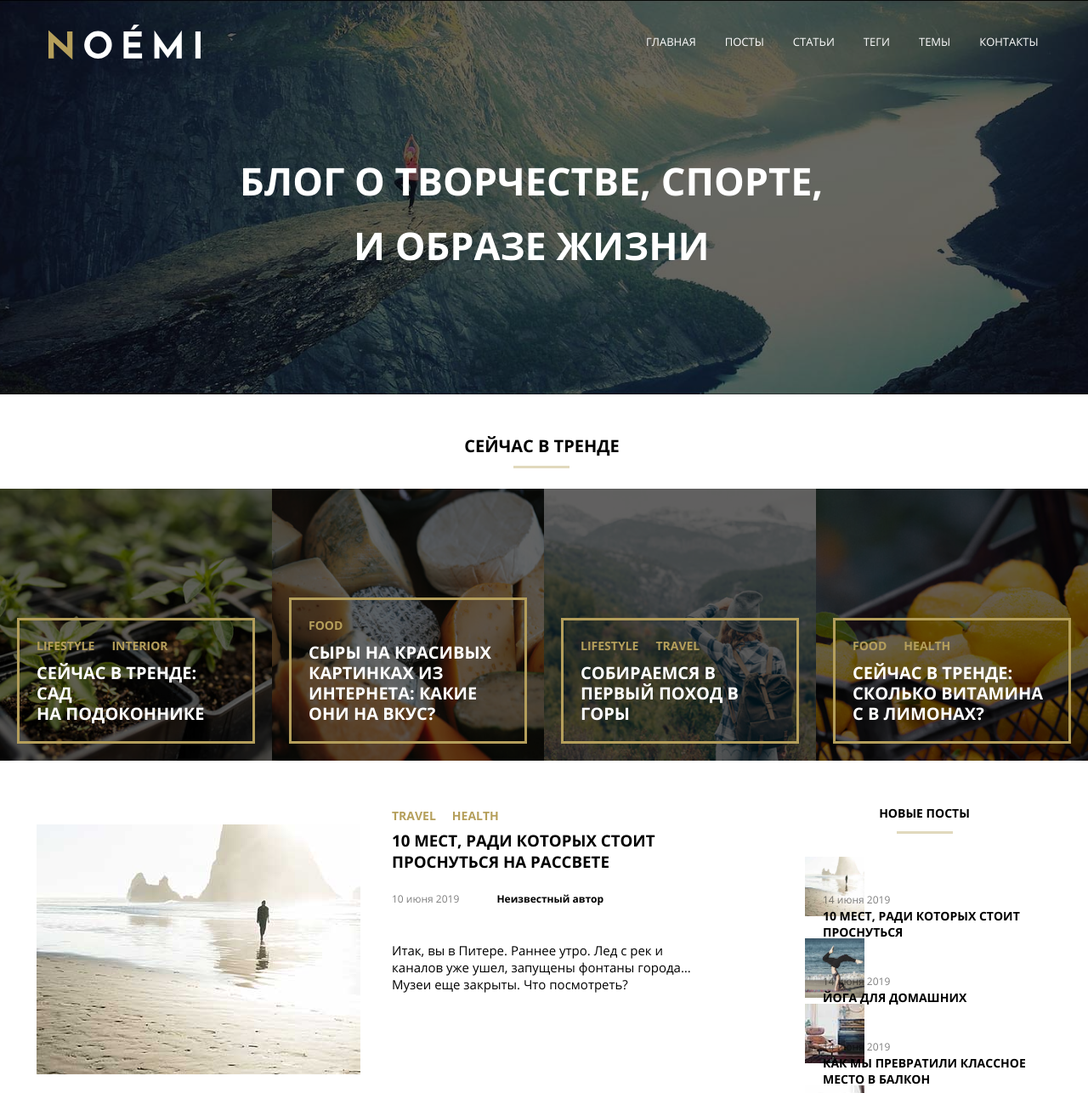
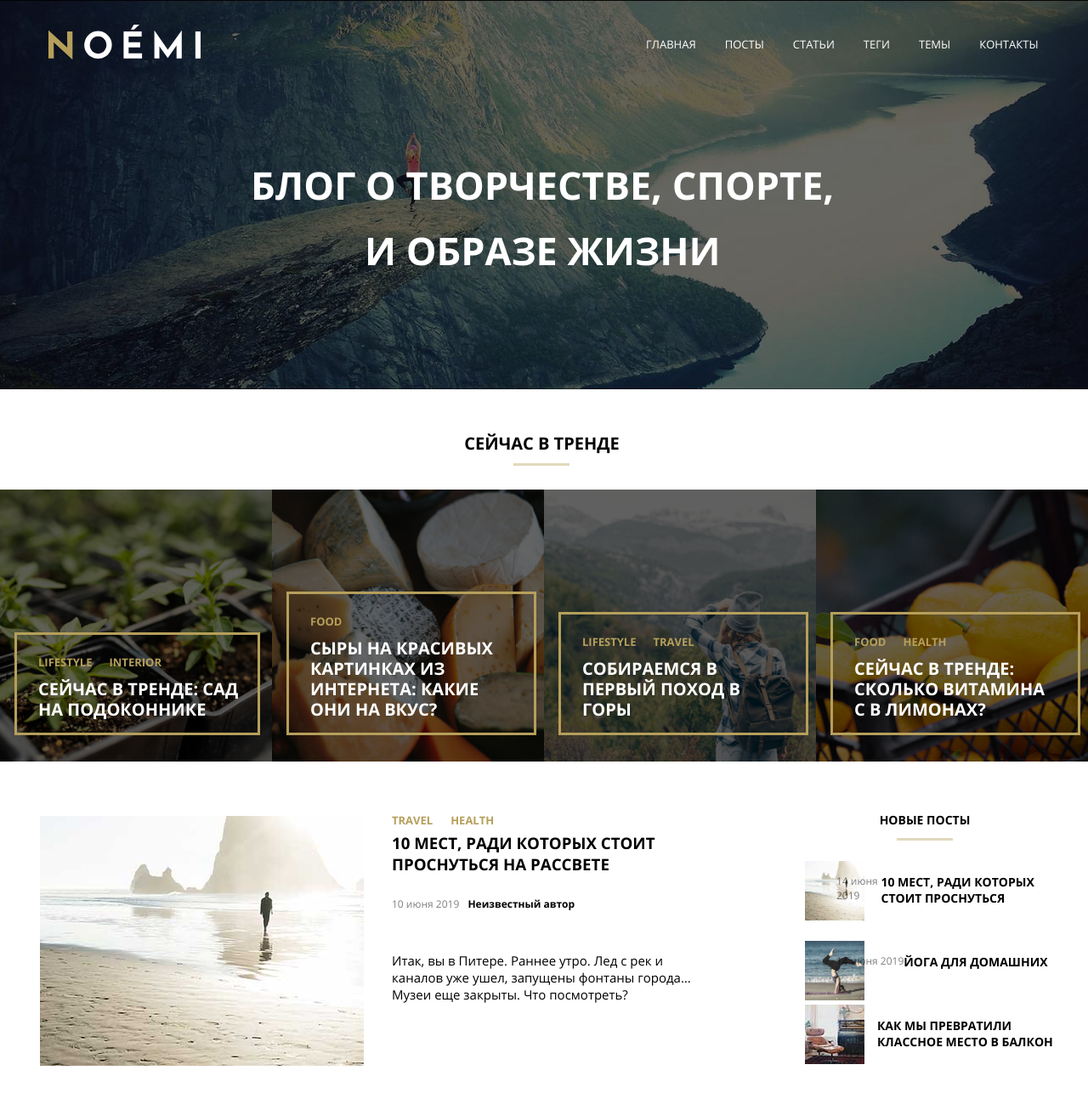
Before and after one commit to Anatoly61/My-diplom, a plain HTML site: page index.html in a window 1280 px wide. Shown: the top 1286 px of the page at 85% size. Drawn offline with Linux system fonts and the light colour scheme.

Commit message:
Часть исправлений на 14_6_2023

```diff
--- a/css/style.css
+++ b/css/style.css
@@ -165,12 +165,12 @@ body {
 
 .banner {
   display: block;
-  padding-bottom: 145px;
+  padding-bottom: 133px;
   position: relative;
   background: url(../images/banner-bg.jpg)
     no-repeat center;
   background-size: cover;
-  margin-bottom: 60px;
+  margin-bottom: 59px;
   z-index: 1;
   background-position: top;
 
@@ -227,12 +227,12 @@ h1 {
 }
 
 .big-title {
-  margin: 107px 11px 0px 0px;
+  margin: 112px -15px 0px 0px;
   text-transform: uppercase;
 }
 
 .big-title-i {
-  margin: 15px 11px 0px 0px;
+  margin: 16px -15px 0px 0px;
   text-transform: uppercase;
 }
 
@@ -242,9 +242,10 @@ h1 {
 
 .menu {
   text-transform: uppercase;
-  margin: 27px 0px 0px 524px;
+  margin: 30px 0px 0px 524px;
   font-size: 13px;
 }
+
 
 .trends {
     display: flex;
@@ -258,14 +259,14 @@ h1 {
 .trends-header {
     display: flex;
     width: 100%;
-    margin-bottom: 24px;
+    margin-bottom: 6px;
     flex-direction: column;
     align-items: center;
 }
 
 .trends-header-title {
     font-size: 20px;
-    margin: -8px 5px 0px 0px;
+    margin: -4px 5px 0px 0px;
     text-transform: uppercase;
 }
 
@@ -287,7 +288,7 @@ h1 {
     display: flex;
     width: 25%;
     min-height: 320px;
-    margin:0px 0px 67px 0px;
+    margin:22px 0px 73px 0px;
     box-sizing: border-box;
 }
 
@@ -331,8 +332,8 @@ h1 {
 .trend-info {
     display: flex;
     flex-direction: column;
-    margin: 20px;
-    padding: 20px;
+    margin: 0px 9px 31px 17px;
+    padding: 23px 23px 15px 25px;
     box-sizing: border-box;
     color: #ffffff;
     border: 3px solid #b59f5b;
@@ -342,7 +343,7 @@ h1 {
     display: flex;
     flex-wrap: wrap;
     margin:0;
-    font-size: 14px;
+    font-size: 13px;
     list-style-type: none;
     padding-left: 0;
 }
@@ -378,7 +379,7 @@ h1 {
 .date-title {
   opacity: 50%;
   display: inline-block;
-  margin-right: 40px;
+  margin: 7px 6px 9px 0px;
   font-weight: 400;
   font-size: 12px;
 }
@@ -398,8 +399,8 @@ h1 {
   text-transform: uppercase;
   font-weight: 700;
   color: #b59f5b;
-  font-size: 14px;
-  margin-right: 19px;
+  font-size: 13px;
+  margin-right: 21px;
 }
 
 .link-tag {
@@ -411,12 +412,12 @@ h1 {
 }
 
 .tags {
-  margin-bottom: -12px;
+  margin-bottom: -14px;
 }
 
 .block {
   display: flex;
-  margin: -8px 0px 27px -37px;
+  margin: -25px 0px 48px -33px;
   width: 820px;
 }
 
@@ -431,23 +432,23 @@ h1 {
 }
 
 .text {
-  margin: -6px 0px 0px -3px;
+  margin: 9px 0px 0px -7px;
 }
 
 .text-d {
-  margin-top: 41px;
+  margin-top: 39px;
   font-size: 15px;
   font-weight: 400;
 }
 
 .side-bar {
-  width: 272px;
+  width: 276px;
   /*background-color: #f4f7f6;*/
   margin-left: auto;
 }
 
 .side-news-header {
-  margin: -29px 33px 0px 0px;
+  margin: -28px 28px 0px 0px;
 }
 
 .side-news-header-title {
@@ -469,7 +470,7 @@ h1 {
   display: block;
   width: 70px;
   height: 70px;
-  margin: -2px 0px -32px -21px;
+  margin: -5px 0px 5px -17px;
 }
 
 .side-block {
@@ -478,7 +479,9 @@ h1 {
 }
 
 .side-date {
-  margin-top: -8px;
+  display: flex;
+  margin: -60px -15px 46px 20px;
+
 }
 
 .side-title {
@@ -488,6 +491,7 @@ h1 {
 }
 
 .side-date-title {
+  display: flex;
   opacity: 50%;
   font-weight: 400;
   font-size: 12px;
```
